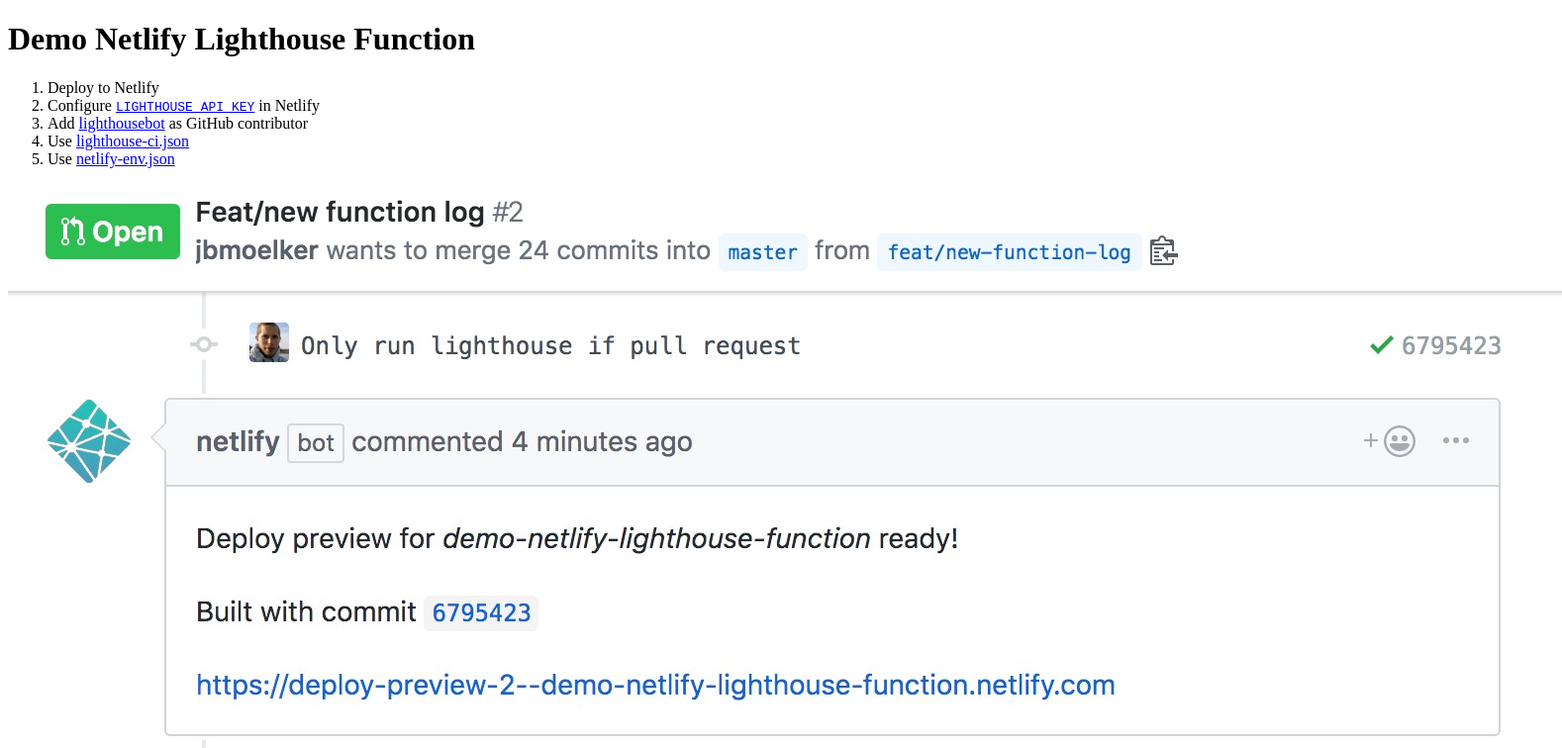
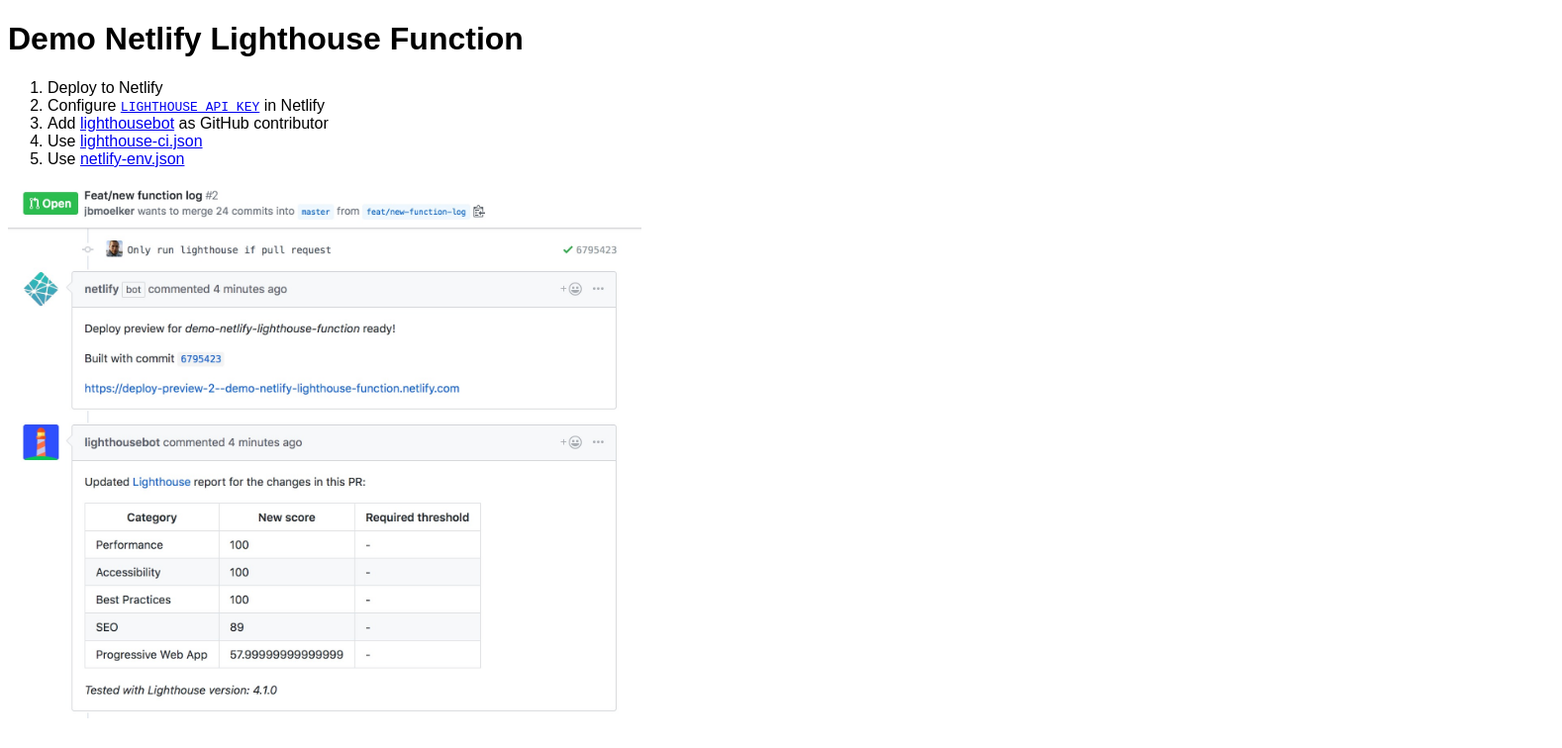
Before and after one commit to jbmoelker/demo-netlify-lighthouse-function, a website: page src/client/index.html in a window 1280 px wide. Shown: the top 756 px of the page at 99% size, 1578 px wide, since content can reach past the window. Drawn offline with Linux system fonts and the light colour scheme.

Commit message:
Style HTML page

```diff
--- a/src/client/index.html
+++ b/src/client/index.html
@@ -5,6 +5,10 @@
     <title>Demo Netlify Lighthouse Function</title>
     <meta name="viewport" content="width=device-width, initial-scale=1">
     <meta name="description" content="SEO for the win!">
+    <style>
+      html { font-family: Arial, sans-serif; }
+      img { max-width: 100%; width: 640px; }
+    </style>
   </head>
   <body>
     <h1>Demo Netlify Lighthouse Function</h1>
```
